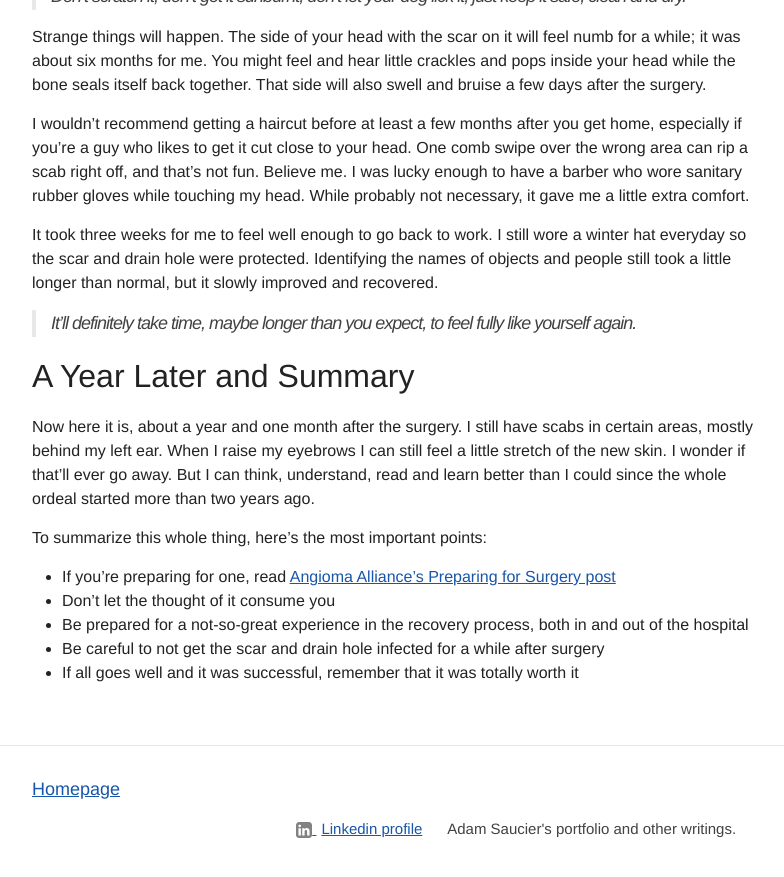
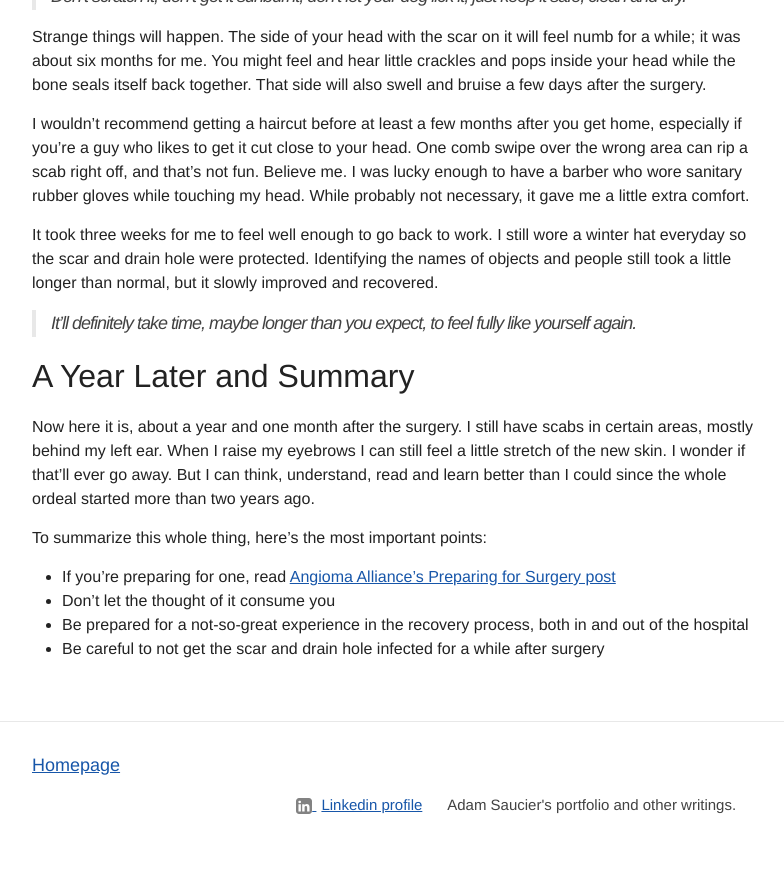
Before and after one commit to ajsaucier/ajsaucier.github.io, a Jekyll site: the page built from _posts/2019-02-07-a-look-back-on-brain-surgery.md, in a window 1280 px wide and 900 px high, scrolled down 3259 px. Shown: the top 877 px of the window, without its empty margins (238-1022 px from the left). Built offline with Jekyll 4.4.1, drawn with Linux system fonts in a browser that asks for light colours.

Commit message:
Update Post “2019-02-07-a-look-back-on-brain-surgery”

```diff
--- a/_posts/2019-02-07-a-look-back-on-brain-surgery.md
+++ b/_posts/2019-02-07-a-look-back-on-brain-surgery.md
@@ -98,4 +98,3 @@ To summarize this whole thing, here's the most important points:
 * Don't let the thought of it consume you
 * Be prepared for a not-so-great experience in the recovery process, both in and out of the hospital
 * Be careful to not get the scar and drain hole infected for a while after surgery
-* If all goes well and it was successful, remember that it was totally worth it
```
